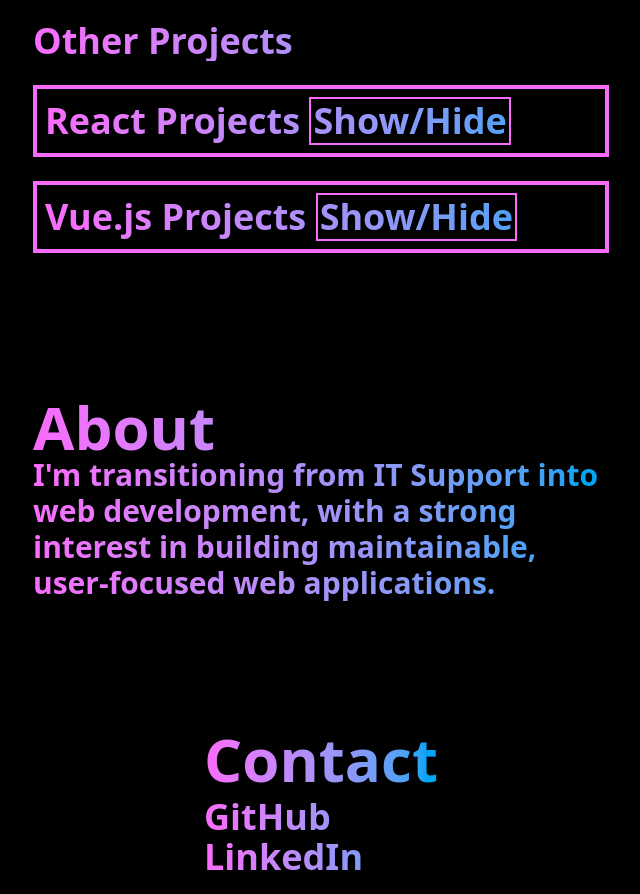
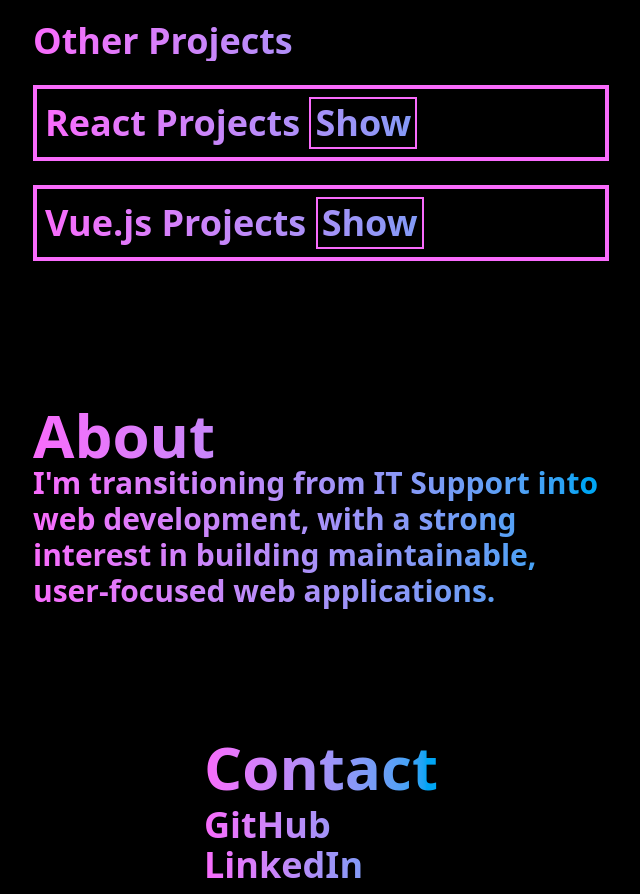
Before and after one commit to vik-kalsi/vik-kalsi-portfolio, a website: page index.html in a window 1280 px wide. Shown: the part 2767-3661 px from the top of the page, without its empty margins (319-959 px from the left). Drawn offline with nearby package versions, Linux system fonts and the light colour scheme.

Commit message:
Making show/hide button interactive for React/Vue projects

```diff
--- a/index.html
+++ b/index.html
@@ -181,7 +181,7 @@
             <h1 class="font-bold text-2xl md:text-4xl text-transparent bg-clip-text bg-linear-to-r from-[#F96BFC] to-sky-500">Other Projects</h1>
 
             <div class="border-4 border-[#F96BFC] p-2 md:w-xl" x-data="{ open: false }" x-cloak>
-                <h1 class="font-bold text-2xl md:text-4xl text-transparent bg-clip-text bg-linear-to-r from-[#F96BFC] to-sky-500">React Projects <button x-on:click="open = ! open" class="border-2 border-[#F96BFC] p-0.5 cursor-pointer">Show/Hide</button></h1>
+                <h1 class="font-bold text-2xl md:text-4xl text-transparent bg-clip-text bg-linear-to-r from-[#F96BFC] to-sky-500">React Projects <button x-on:click="open = ! open" x-text="open ? 'Hide' : 'Show'" class="border-2 border-[#F96BFC] p-1 cursor-pointer"></button></h1>
 
 
                 <div class="mt-4 border-4 p-2 grid gap-4" x-show="open">
@@ -204,7 +204,7 @@
 
 
             <div class="border-4 border-[#F96BFC] p-2 md:w-xl" x-data="{ open: false }" x-cloak>
-                <h1 class="font-bold text-2xl md:text-4xl text-transparent bg-clip-text bg-linear-to-r from-[#F96BFC] to-sky-500">Vue.js Projects <button x-on:click="open = ! open"  class="border-2 border-[#F96BFC] p-0.5 cursor-pointer">Show/Hide</button></h1>
+                <h1 class="font-bold text-2xl md:text-4xl text-transparent bg-clip-text bg-linear-to-r from-[#F96BFC] to-sky-500">Vue.js Projects <button x-on:click="open = ! open" x-text="open ? 'Hide' : 'Show'"  class="border-2 border-[#F96BFC] p-1 cursor-pointer"></button></h1>
 
                 <div class="mt-4 border-4 p-2 grid gap-4" x-show="open">
                     <h1 class="font-bold text-2xl md:text-4xl text-transparent bg-clip-text bg-linear-to-r from-[#F96BFC] to-sky-500 underline underline-offset-2">GuessNumberApp</h1>
```
Also changed, not shown: output.css.
